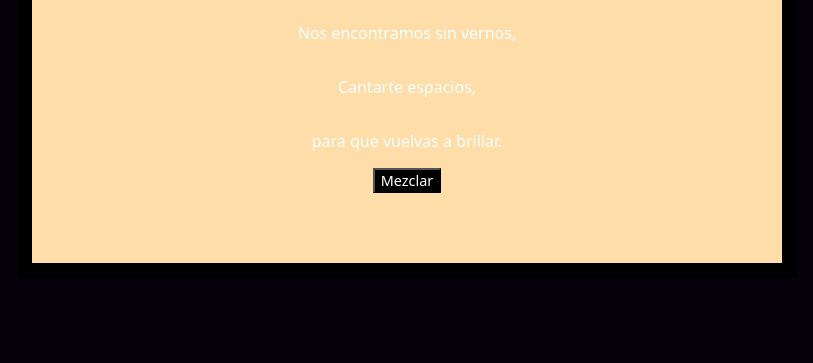
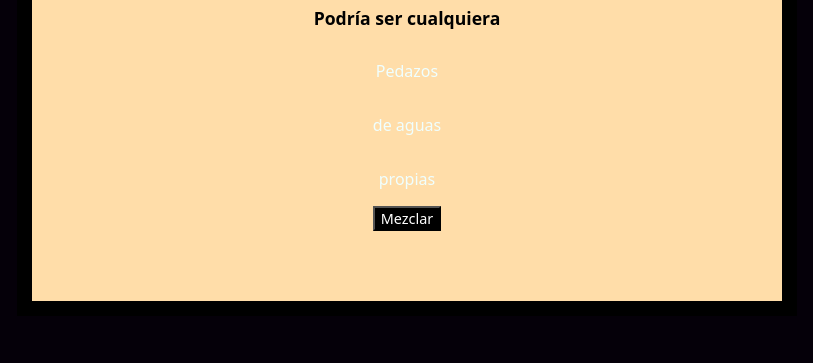
Before and after one commit to pipetr0n/Proyecto-final, a plain HTML site: page P3.html in a window 1280 px wide. Shown: the part 437-800 px from the top of the page, without its empty margins (233-1046 px from the left). Drawn offline with Linux system fonts and the light colour scheme; files that its build step writes are made by us from their sources; a web font is replaced by a local one.

Commit message:
Modificacion de P3

```diff
--- a/P3.html
+++ b/P3.html
@@ -27,45 +27,39 @@
     <div id="contenedorGeneral">
       <h1 id="Oraculo">
         <a href="https://en.wikipedia.org/wiki/Bestiario" target="_blank"
-          >Poso de melancolias</a
+          >Que soy?</a
         >
       </h1>
+
+      <h2>Podría ser cualquiera</h2>
+
       <div id="contenedorPersonaje">
 
        <pre id="miparrafo">
-
-         Nos encontramos sin vernos,
-        Te extraña todo lo que no existe sin tu cuerpo,
-        Líneas azules de contrabando,
-        Tratan de formar tu rostro,
-        Voy a ser un elemento,
-        Un simple carnaval de ideas,
-        Gritarte un montón de estrellas,
-        Quiero dejarte entera.
+          Pedazos
+          Fracciones
+          Momentos
+          Risas
+          sonidos
         </pre>
 
         <pre id="miparrafo2">
+          de aguas
+          de pieles
+          de tripas
+          de hojas
+          de mentes
 
-        cantarte espacios,
-        transvestir tu nombre,
-        hasta que se vuelva nuevo,
-        el movimiento de nuestras almas,
-        por nuestros cuerpos,
-        quiero venderle algo de ti a la noche,
-        las intimidades,
-        me canse de imitar tu alma,
-        grietas tímidas te esperan,
 
         </pre>
 
         <pre id="miparrafo3">
 
-        que ya no saben que hacer conmigo.
-        al sueño mas ambiguo.
-        y al mundo donde te perteneces.
-        en un trozo de papel.
-        y la noche se desnude junto a tu cuerpo.
-        para que vuelvas a brillar.
+        lentas
+        tristes
+        silentes
+        en espera
+        propias
 
         </pre>
 
--- a/script.js
+++ b/script.js
@@ -1,32 +1,26 @@
 // Listas de textos
 const listaParrafos1 = [
-  "Nos encontramos sin vernos,",
-  "Te extraña todo lo que no existe sin tu cuerpo",
-  "Lìneas azules de contrabando,",
-  "Tratan de formar tu rostro,",
-  "Voy a ser un elemento,",
-  "Un simple carnaval de ideas,",
-  "Gritarte un montón de estrellas,",
-  "Quiero dejarte entera.",
+"Pedazos",
+"Fracciones",
+"Momentos",
+"Risas",
+"sonidos"
   ]
 
-const listaParrafos2 = [  "Cantarte espacios,",
-  "transvestir tu nombre,",
-  "hasta que se vuelva nuevo,",
-  "el movimiento de nuestras almas,",
-  "por nuestros cuerpos,",
-  "quiero venderle algo de ti a la noche,",
-  "las intimidades,",
-  "me canse de imitar tu alma,",
-  "grietas tímidas te esperan,"
+const listaParrafos2 = [
+  "de aguas",
+"de pieles",
+"de tripas",
+"de hojas",
+"de mentes",
 ]
 
-const listaParrafos3 = [  "que ya no saben que hacer conmigo.",
-  "al sueño mas ambiguo.",
-  "y al mundo donde te perteneces.",
-  "en un trozo de papel.",
-  "y la noche se desnude junto a tu cuerpo.",
-  "para que vuelvas a brillar."
+const listaParrafos3 = [
+  "lentas",
+"tristes",
+"silentes",
+"en espera",
+"propias",
 ]
 
 
```
